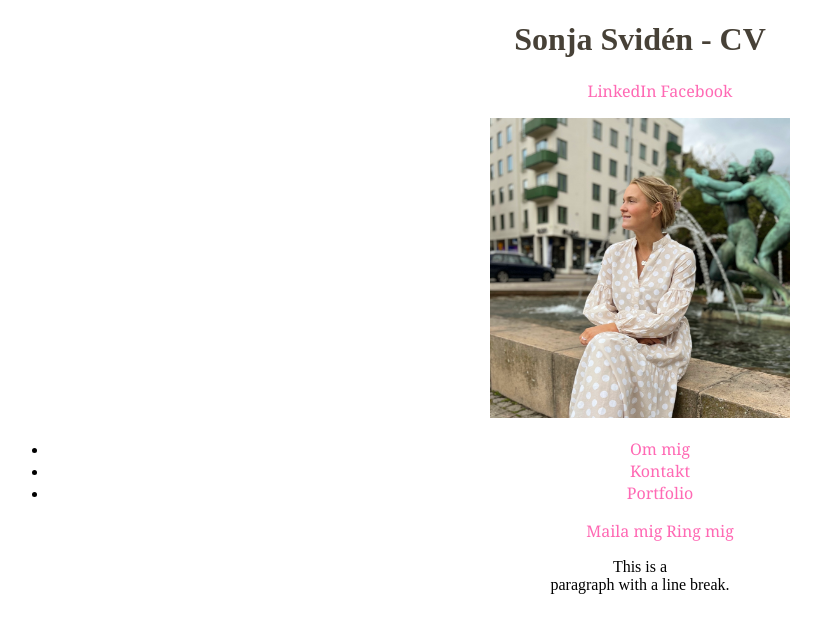
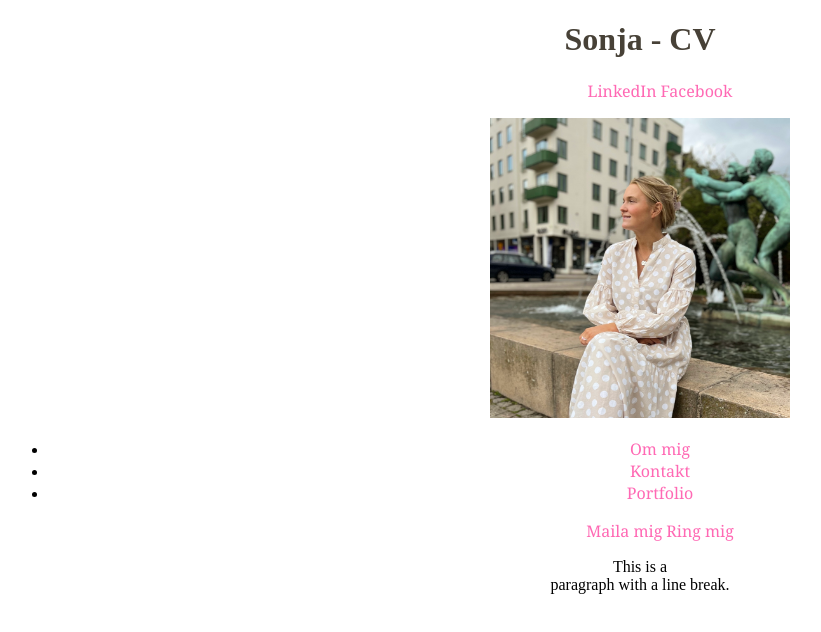
Before and after one commit to sonjasviden/CV, a plain HTML site: page index.html in a window 1280 px wide. Shown: the whole page, without its empty margins (0-821 px from the left). Drawn offline with Linux system fonts and the light colour scheme.

Commit message:
tagit bort efternamn

```diff
--- a/index.html
+++ b/index.html
@@ -10,7 +10,7 @@
 </head>
 <body>
 
-<h1>Sonja Svidén - CV</h1>
+<h1>Sonja - CV</h1>
 
 <ul>
 <a href="https://www.linkedin.com/in/sonja-svid%C3%A9n-162649174/">LinkedIn</a>
```
